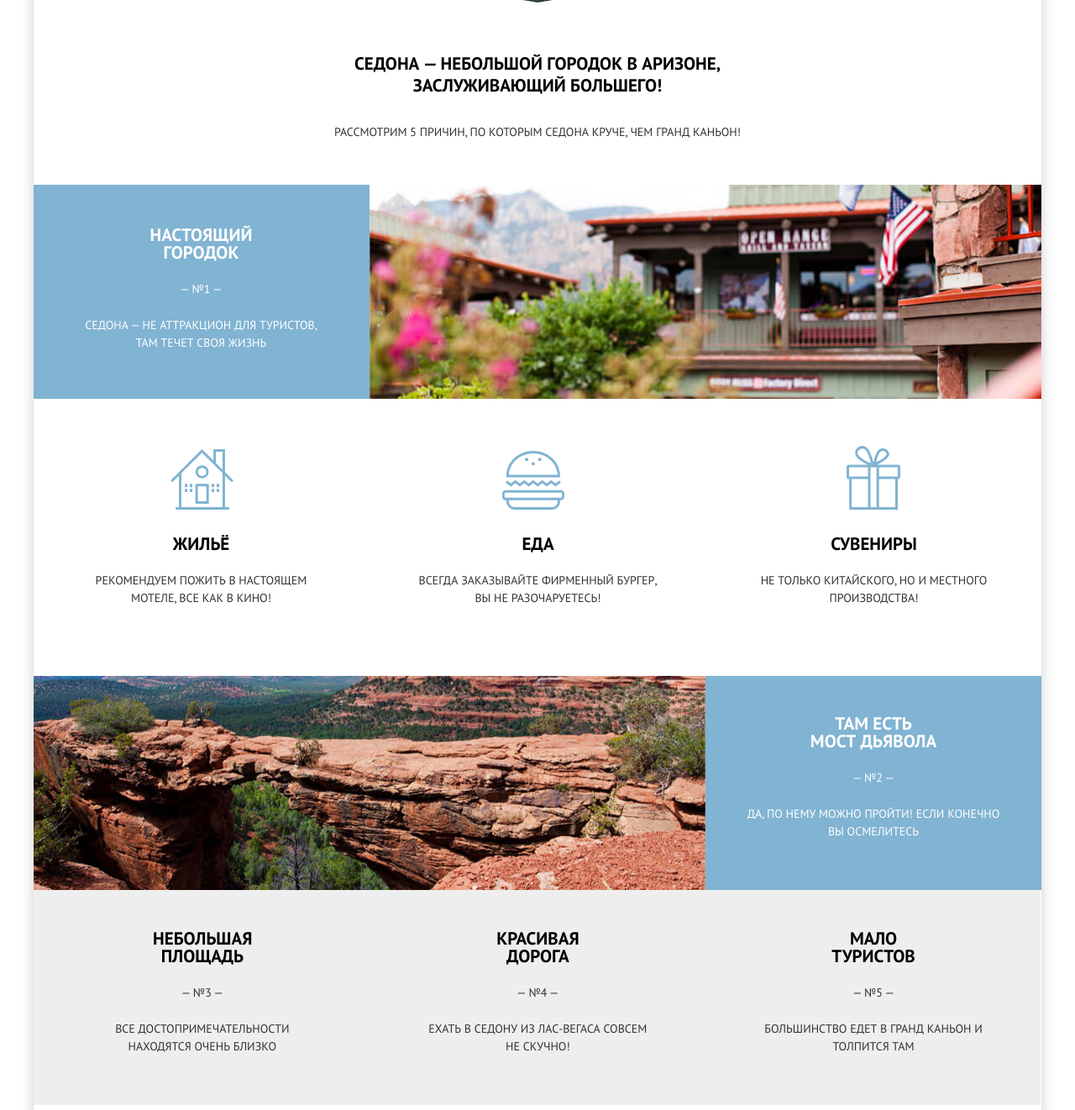
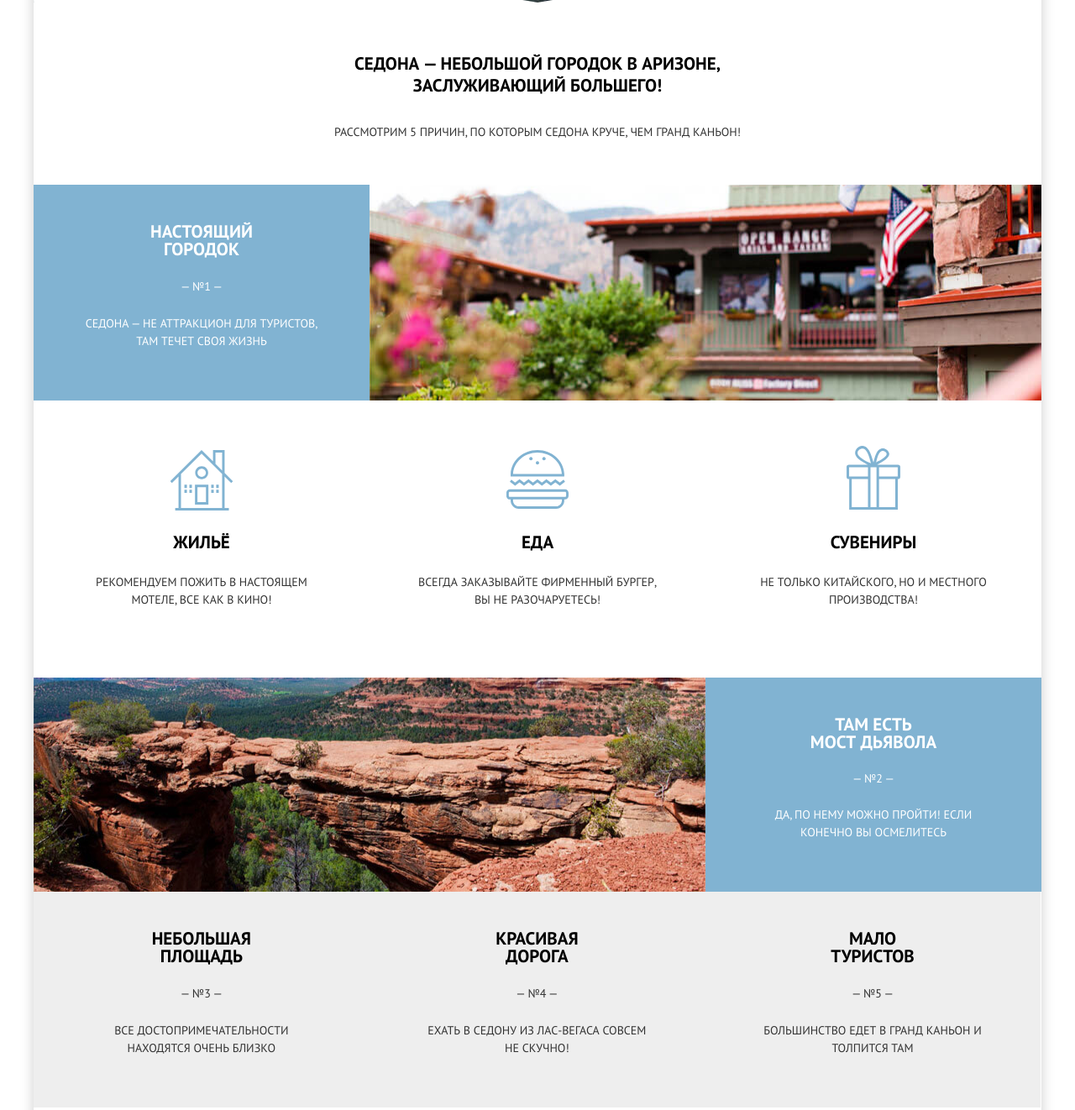
Before and after one commit to exxlain/378011-sedona, a plain HTML site: page index.html in a window 1280 px wide. Shown: the part 561-1883 px from the top of the page at 84% size. Drawn offline with Linux system fonts and the light colour scheme.

Commit message:
декоративные элементы 4

```diff
--- a/css/main.css
+++ b/css/main.css
@@ -130,7 +130,6 @@ p.idea {
     padding: 60px 0 50px;
     width: 47.91%;
     margin: 0 auto;
-
 }
 .all-features ul,
 .all-feature li {
@@ -138,7 +137,6 @@ p.idea {
     margin: 0;
     padding: 0;
 }
-
 .reasons {
     display: flex;
     flex-wrap: wrap;
@@ -152,48 +150,46 @@ p.idea {
     background: #81b3d2 url(../img/reason-1.jpg) 100%  54% no-repeat;
     background-size: 66.69%;
     width: 100%;
-    min-height: 255px;
-    margin-bottom: 79px;
+    min-height: 257px;
 }
 
 .reason-item-left-wrapper {
     width: 400px;
     text-align: center;
     box-sizing: border-box;
-    padding: 3px 59px 0 58px;
-}
-.reasons h3 {
-    padding: 0 80px;
+    padding: 45px 60px 60px;
+    display: flex;
+    flex-flow: column wrap;
+    justify-content: space-between;
+    height: 100%;
 }
 .reasons .reason-item-right{
     background: #81b3d2 url(../img/reason-2.jpg) 0% 54%  no-repeat;
     background-size: 66.69%;
     width: 100%;
     min-height: 255px;
-
 }
 .reason-item-right-wrapper {
   box-sizing: border-box;
   margin-left: auto;
   width: 400px;
   text-align: center;
-  padding: 0 40px;
+  padding: 45px 60px 60px;
+  display: flex;
+  flex-flow: column wrap;
+  justify-content: space-between;
+  height: 100%;
  }
 .reasons .reason-item-withoutfoto {
     background-color: #eeeeee;
     width: 33.3%;
-    height: 256px;
+    height: 257px;
     box-sizing: border-box;
-    padding-top: 1px;
-    padding-left: 62px;
-    padding-right: 60px;
+    padding: 45px 60px 60px;
+    display: flex;
+    flex-flow: column wrap;
+    justify-content: space-between;
 }
-
-.reason-item h3{
-   padding-top: 46px;
-}
-
-
 .reason-item span,
 .reason-item p,
 .feature-item p {
@@ -201,82 +197,61 @@ p.idea {
     margin: 0;
     padding: 0;
 }
-.reason-item span {
-    display: block;
-    padding: 23px 0 22px
-  }
+
 .features {
   display: flex;
-  align-items: flex-start;
+  flex-flow: row wrap;
+  min-height: 330px;
+  align-items: flex-end;
  }
 .reason-item-features {
-    margin-bottom: 5px;
+  box-sizing: border-box;
+}
 
-}
 .feature-item {
-    width: 33%;
+    width: 33.33%;
     box-sizing: border-box;
+    padding: 0 50px 82px;
  }
-.feature-item.apartments {
-    padding-right: 73px;
-    padding-left: 72px;
-}
-.feature-item.food {
-    padding-right: 55px;
-    padding-left: 56px;
-    }
-.feature-item.souvenirs {
-  padding-left: 65px;
-    padding-right: 64px;
-}
+
 .feature-item .header3{
     position: relative;
 }
-.feature-item.apartments .header3::before {
+.feature-item .header3::before {
     content: "";
     position: absolute;
+    display: inline-block;
+    background-repeat: no-repeat;
+    left: 50%;
+    transform: translateX(-50%);
+}
+.feature-item.apartments .header3::before {
     background-image: url("../img/icon-1.svg");
-    background-position: center bottom;
-    background-repeat: no-repeat;
-    bottom: 74px;
-    left: 91px;
+    bottom: 75px;
     height: 72px;
     width: 75px;
 }
 .feature-item.food .header3::before {
-    content: "";
-    position: absolute;
-    background: url("../img/icon-3.svg");
-    background-position: center bottom;
-    background-repeat: no-repeat;
-    bottom: 74px;
-    left: 102px;
-    height: 74px;
+ background: url("../img/icon-3.svg");
+    bottom: 77px;
+    height: 70px;
     width: 74px;
 }
 .feature-item.souvenirs .header3::before {
-    content: "";
-    position: absolute;
     background: url("../img/icon-2.svg");
+    bottom: 76px;
     height: 76px;
-    background-position: center bottom;
-    background-repeat: no-repeat;
-    bottom: 74px;
-    left: 103px;
     width: 64px;
 }
-
 .features li{
     width: 400px;
-    padding-top: 56px;
-    padding-bottom: 77px;
 }
  .feature-item p{
     margin: 0;
     padding: 0;
 }
 .feature-item h3 {
-    padding: 27px 0 23px;
+    padding: 0 0 27px;
 }
 .interested-in {
     font-size: 30px;
--- a/index.html
+++ b/index.html
@@ -37,7 +37,7 @@
                     <li class="reason-item reason-item-left
  font-white">
                         <div class="reason-item-left-wrapper">
-                            <h3 class="header3-white ">Настоящий городок</h3>
+                            <h3 class="header3-white ">Настоящий<br> городок</h3>
                             <span>— №1 —</span>
                             <p>СЕДОНА — НЕ АТтРАКЦИОН ДЛЯ ТУРИСТОВ, ТАМ ТЕЧЕТ СВОЯ ЖИЗНЬ</p>
                         </div>
@@ -68,17 +68,17 @@
                       </div>
                   </li>
                   <li class="reason-item reason-item-withoutfoto">
-                      <h3 class="header3">Небольшая площадь</h3>
+                      <h3 class="header3">Небольшая<br>площадь</h3>
                       <span>— №3 —</span>
                       <p>Все достопримечательности находятся очень близко</p>
                   </li>
                   <li class="reason-item reason-item-withoutfoto">
-                      <h3 class="header3">Красивая дорога</h3>
+                      <h3 class="header3">Красивая<br>дорога</h3>
                       <span>— №4 —</span>
                       <p>Ехать в Седону из Лас-Вегаса совсем не скучно!</p>
                   </li>
                   <li class="reason-item reason-item-withoutfoto">
-                      <h3 class="header3">Мало туристов</h3>
+                      <h3 class="header3">Мало<br>туристов</h3>
                       <span>— №5 —</span>
                       <p>Большинство едет в Гранд Каньон и толпится там</p>
                   </li>
```
